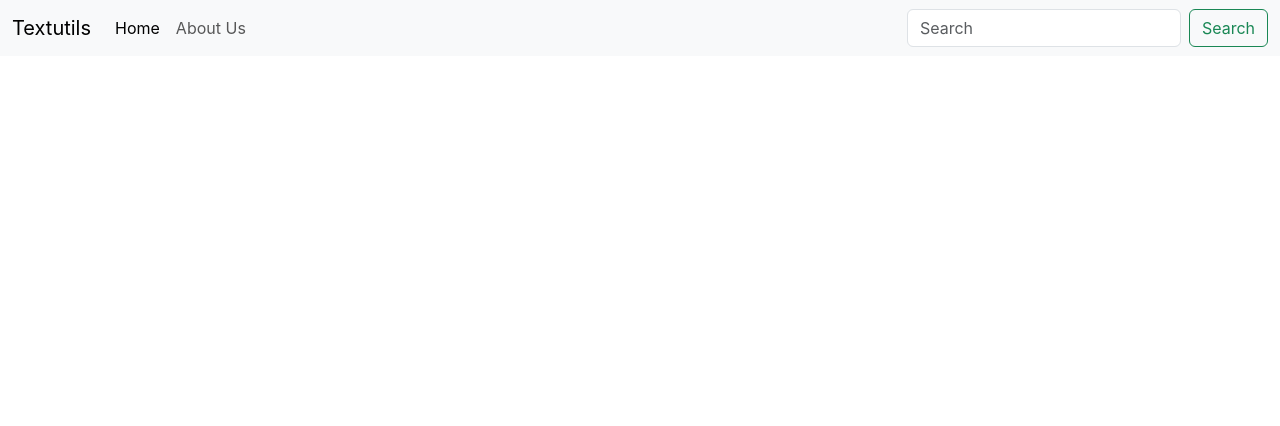
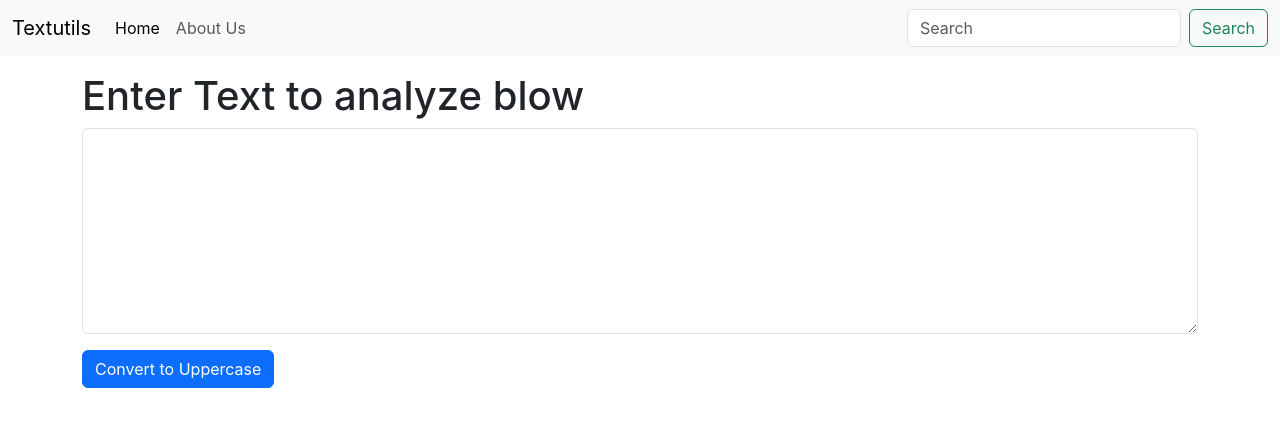
Before and after one commit to CoreTech7704/TEXTUTILS, a React (Create React App) app: page / in a window 1280 px wide. Shown: the top 426 px of the page. Built offline with nearby package versions, Linux system fonts and the light colour scheme.

Commit message:
Textform

```diff
--- a/src/App.js
+++ b/src/App.js
@@ -1,11 +1,15 @@
 
 import './App.css';
 import Navbar from './componets/Navbar';
+import TextForm from './componets/TextForm'
 
 function App() {
   return (
     <>
       <Navbar title="Textutils"/>
+      <div className="container my-3">
+      <TextForm heading="Enter Text to analyze blow"/>
+      </div>
     </>
   );
 }
--- /dev/null
+++ b/src/componets/TextForm.js
@@ -0,0 +1,15 @@
+import React from 'react'
+
+export default function TextForm(props) {
+  return (
+    <div>
+      <form>
+        <h1>{props.heading}</h1>
+        <div className="mb-3">
+            <textarea className="form-control" id="myBox" rows="8"></textarea>
+        </div>
+        <button className="btn btn-primary">Convert to Uppercase</button>
+        </form>
+    </div>
+  )
+}
```
